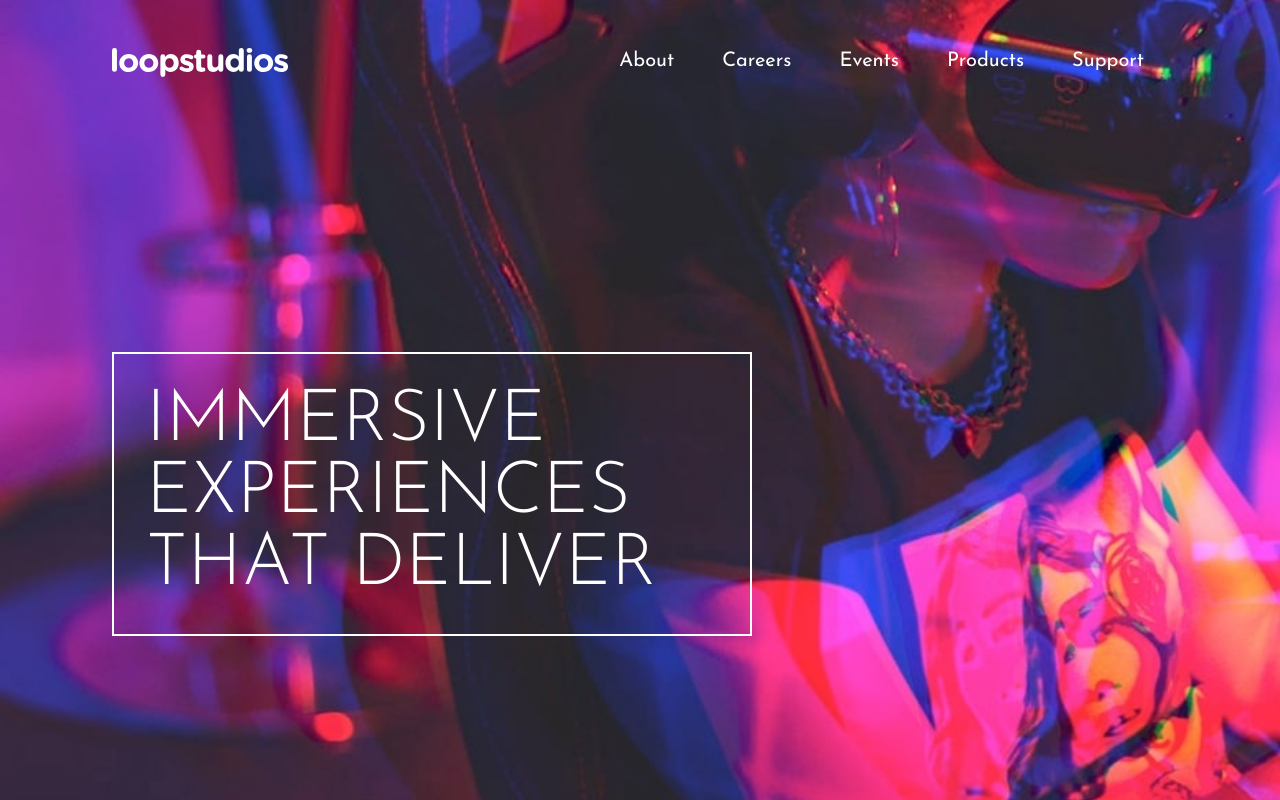
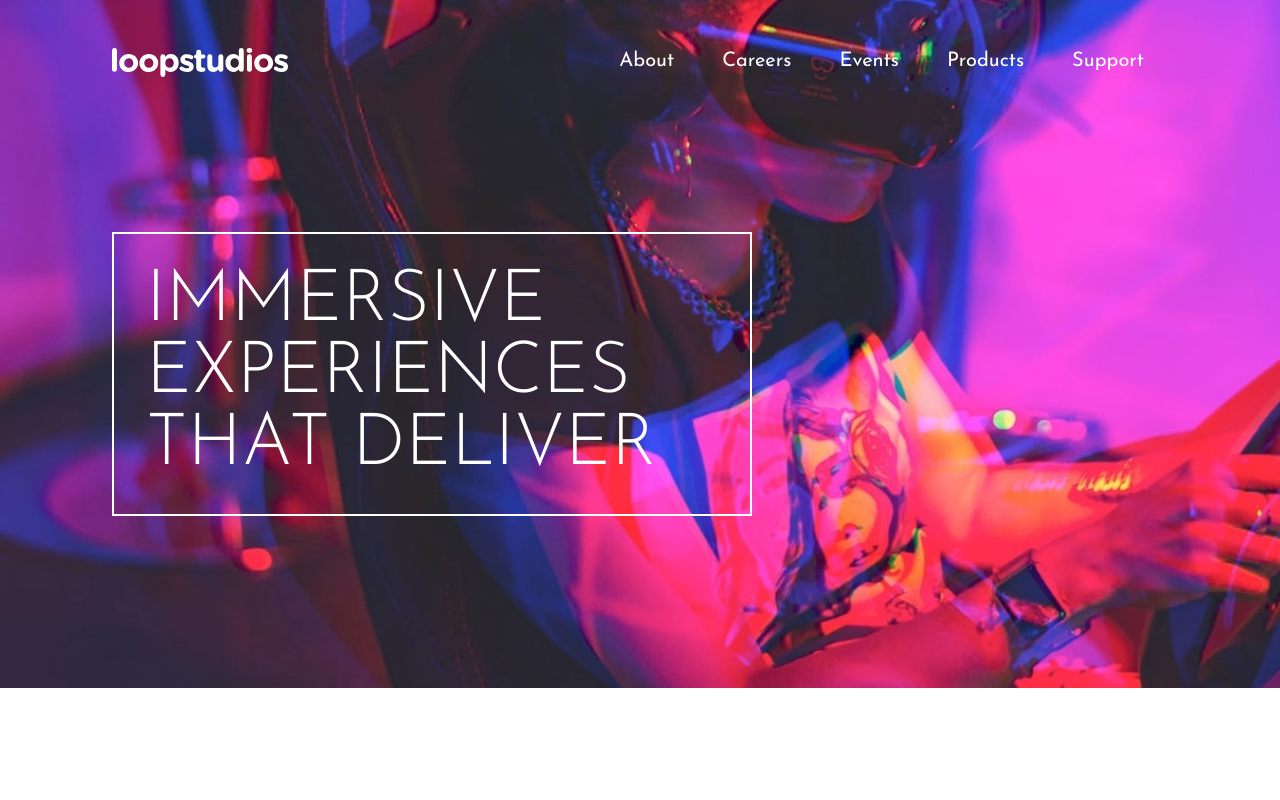
Before and after one commit to VickyAzola/ResponsiveLandingPage, a plain HTML site: page index.html in a window 1280 px wide. Shown: the top 800 px of the page. Drawn offline with nearby package versions, Linux system fonts and the light colour scheme.

Commit message:
Add files via upload

```diff
--- a/index.html
+++ b/index.html
@@ -10,7 +10,7 @@
 </head>
 <body>
 
-  <header class="bg-[url('images/mobile/image-hero.jpg')] lg:bg-[url('images/desktop/image-hero.jpg')] min-h-screen bg-cover">
+  <header class="bg-[url('images/mobile/image-hero.jpg')] bg-cover md:bg-[url('images/desktop/image-hero.jpg')] lg:h-[43rem] bg-no-repeat">
 
     <div class="flex justify-between">
       <a href="#"><img class="w-40 pt-6 pl-6 lg:w-72 lg:pl-28 md:pt-12 logo" src="images/logo.svg" alt="Loopstudios Logo" /></a>
@@ -31,7 +31,7 @@
       </nav>
     </div>
 
-    <div class="flex items-center justify-center h-screen mx-6 sm:mx-auto my-auto lg:justify-start sm:max-w-[15rem] md:max-w-[28rem] lg:max-w-[40rem] lg:ml-28">
+    <div class="flex items-center justify-center h-[35rem] mx-6 sm:mx-auto my-auto lg:justify-start sm:max-w-[15rem] md:max-w-[28rem] lg:max-w-[40rem] lg:ml-28">
       <h1 class="text-white border-2 border-white p-4 sm:p-8 uppercase text-[10vw] sm:text-6xl lg:text-7xl  font-light">Immersive experiences that deliver</h1>
     </div>
   </header>
```
